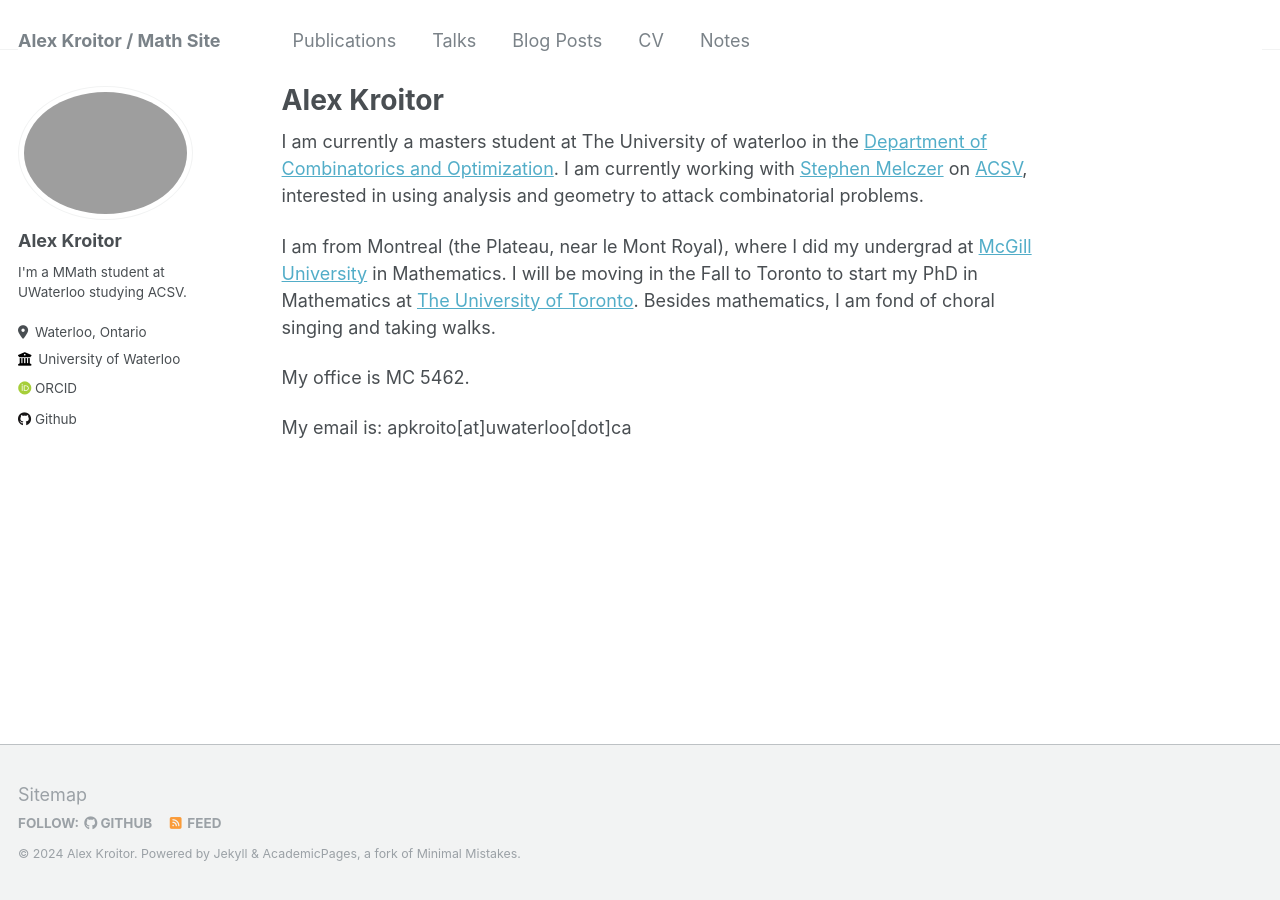
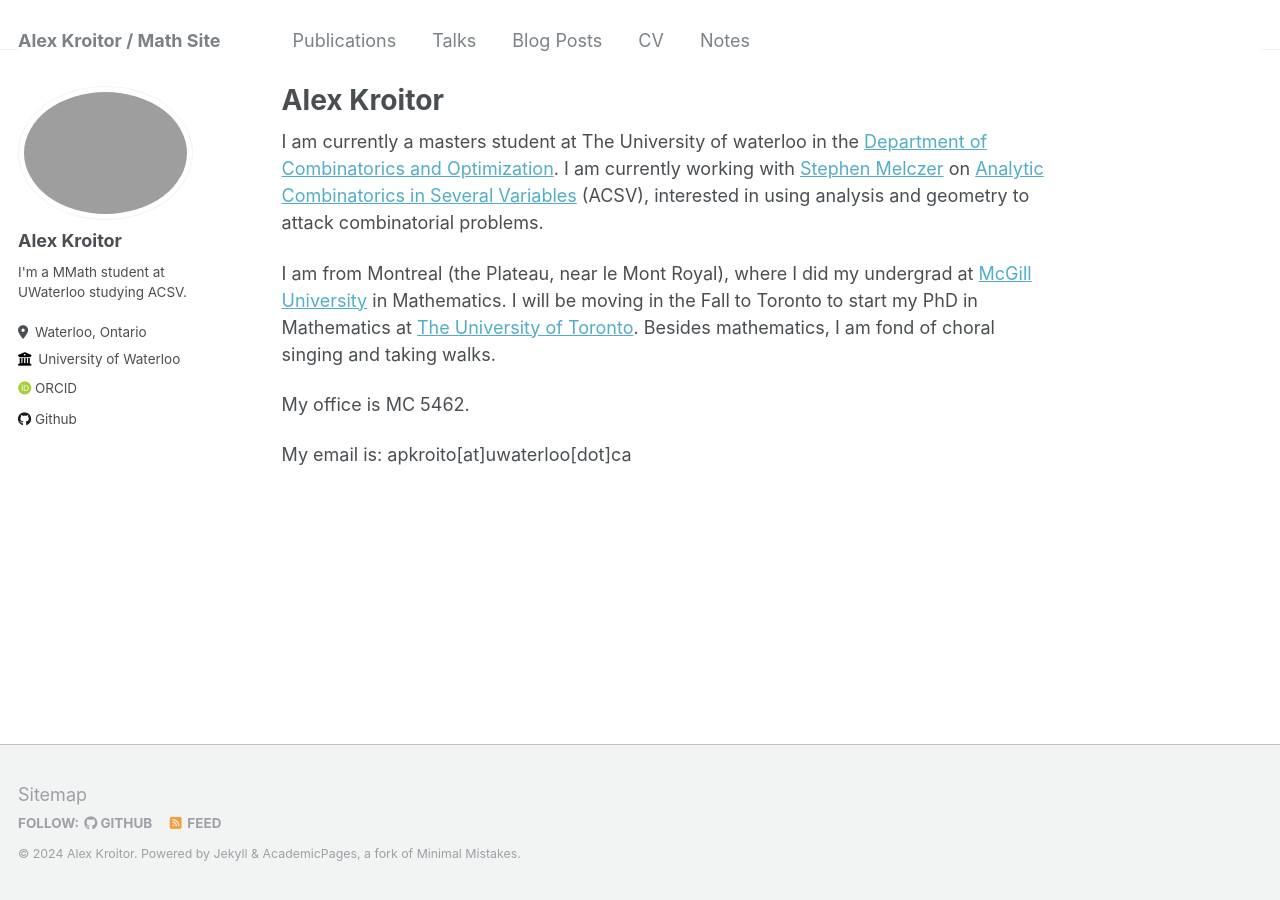
Before and after one commit to akroitor/akroitor.github.io, a Jekyll site: the page built from _pages/about.md, in a window 1280 px wide. Built offline with Jekyll 4.4.1, drawn with Linux system fonts in a browser that asks for light colours; some web fonts are replaced.

Commit message:
Update about.md

```diff
--- a/_pages/about.md
+++ b/_pages/about.md
@@ -7,7 +7,7 @@ redirect_from:
   - /about.html
 ---
 
-I am currently a masters student at The University of waterloo in the [Department of Combinatorics and Optimization](https://uwaterloo.ca/combinatorics-and-optimization/). I am currently working with [Stephen Melczer](https://melczer.ca/) on [ACSV](https://acsvproject.com/), interested in using analysis and geometry to attack combinatorial problems.
+I am currently a masters student at The University of waterloo in the [Department of Combinatorics and Optimization](https://uwaterloo.ca/combinatorics-and-optimization/). I am currently working with [Stephen Melczer](https://melczer.ca/) on [Analytic Combinatorics in Several Variables](https://acsvproject.com/) (ACSV), interested in using analysis and geometry to attack combinatorial problems.
 
 I am from Montreal (the Plateau, near le Mont Royal), where I did my undergrad at [McGill University](https://www.mcgill.ca/mathstat/) in Mathematics. I will be moving in the Fall to Toronto to start my PhD in Mathematics at [The University of Toronto](https://www.mathematics.utoronto.ca/). Besides mathematics, I am fond of choral singing and taking walks.
 
```
